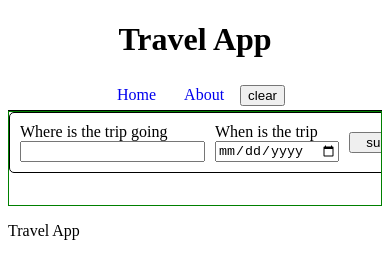
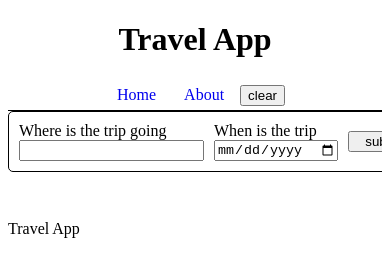
Before and after one commit to uDegr345/travel-app, a website built with webpack: page src/client/views/index.html in a window 390 px wide. Built offline with nearby package versions, Linux system fonts and the light colour scheme.

Commit message:
changed layout minimal layout changes and made tripgrid responsive

```diff
--- a/src/client/js/uiHandler.js
+++ b/src/client/js/uiHandler.js
@@ -34,7 +34,7 @@ function createTripCard(imageLink, cityName, tripDateValue, temp) {
     image.classList.add('tripImg')
 
     //create the html for the city name
-    const  cityNameElement =  document.createElement('p')
+    const  cityNameElement =  document.createElement('h2')
     cityNameElement.innerText = cityName
     cityNameElement.classList.add('name')
 
--- a/src/client/styles/main.scss
+++ b/src/client/styles/main.scss
@@ -1,6 +1,5 @@
 #mainGrid {
     display: grid;
-    border: 1px solid green;
     grid-template-rows: auto;
     justify-items: center;
     overflow: auto;
--- a/src/client/styles/tripCard.scss
+++ b/src/client/styles/tripCard.scss
@@ -3,8 +3,11 @@
     border: 1px solid black;
     border-radius: 10px;
     box-shadow: 0 3px 10px rgb(0 0 0 / 0.2);
+    display: flex;
+    flex-direction: column;
 }
 .tripImg {
     width: 300px;
     height: 300px;
+
 }
--- a/src/client/styles/tripGrid.scss
+++ b/src/client/styles/tripGrid.scss
@@ -6,3 +6,28 @@
     grid-gap:1rem;
 
 }
+
+@media(max-width:1380px){
+    #tripGrid {
+        grid-template-columns: 1fr 1fr 1fr;
+
+    }
+}
+
+@media(max-width:1030px){
+    #tripGrid {
+        grid-template-columns: 1fr 1fr;
+
+    }
+
+
+}
+
+@media(max-width:680px){
+    #tripGrid {
+        grid-template-columns: 1fr;
+
+    }
+
+
+}
```
